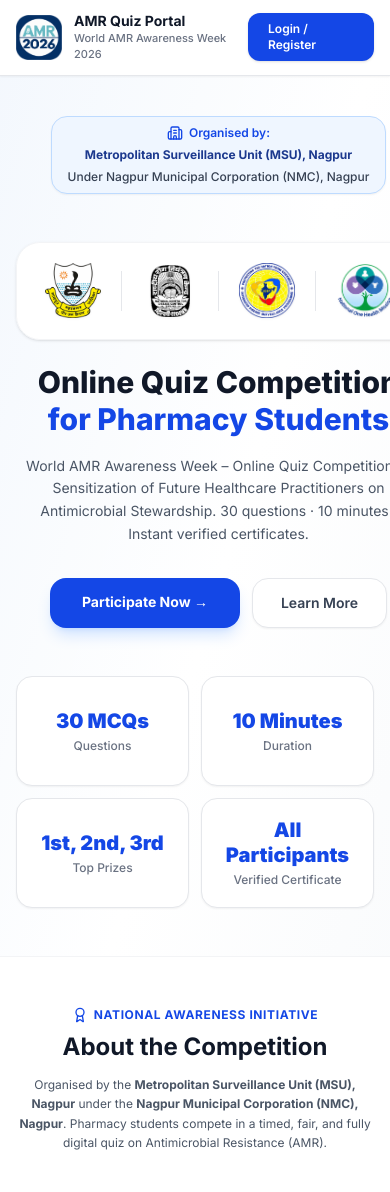
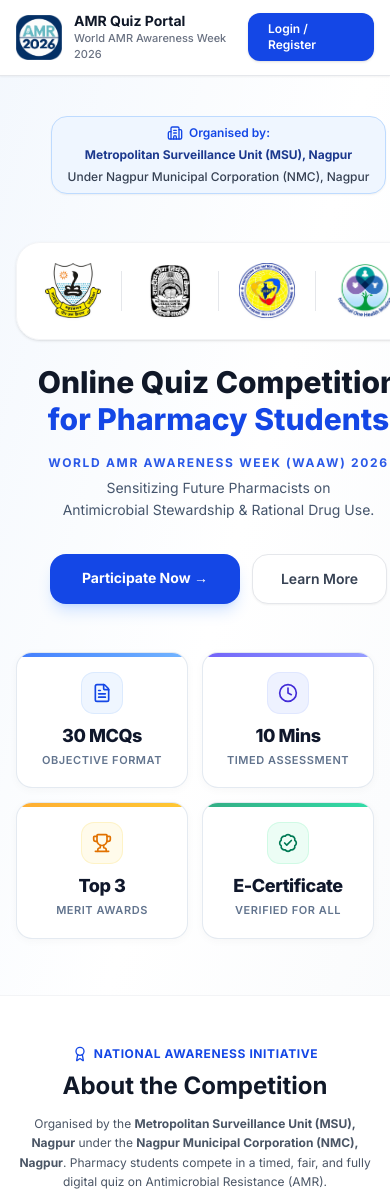
Before and after one commit to harshh619/quiz-dashboard, a Next.js app: page / in a window 390 px wide. Shown: the top 1192 px of the page. Built offline with nearby package versions, Linux system fonts and the light colour scheme.

Commit message:
style: redesign hero subtitle and highlight stat cards with institutional icons, top accents, and balanced typography

```diff
--- a/src/app/page.tsx
+++ b/src/app/page.tsx
@@ -1,7 +1,7 @@
 import Link from 'next/link'
 import Image from 'next/image'
-import { APP_NAME, APP_TAGLINE, ROUTES } from '@/constants'
-import { ShieldCheck, Award, Building2 } from 'lucide-react'
+import { APP_NAME, ROUTES } from '@/constants'
+import { Award, Building2, FileText, Clock, Trophy, BadgeCheck } from 'lucide-react'
 
 export default function HomePage() {
   return (
@@ -110,10 +110,14 @@ export default function HomePage() {
           <span className="text-blue-700">for Pharmacy Students</span>
         </h2>
 
-        <p className="text-sm sm:text-base text-gray-600 mb-8 max-w-2xl mx-auto leading-relaxed">
-          {APP_TAGLINE} — Sensitization of Future Healthcare Practitioners on Antimicrobial Stewardship.
-          30 questions · 10 minutes · Instant verified certificates.
+        <div className="mb-8 max-w-2xl mx-auto space-y-1.5">
+          <p className="text-xs sm:text-sm font-bold uppercase tracking-[0.14em] text-blue-700/90">
+            World AMR Awareness Week (WAAW) 2026
           </p>
+          <p className="text-sm sm:text-base text-slate-600 leading-relaxed font-normal text-balance">
+            Sensitizing Future Pharmacists on Antimicrobial Stewardship &amp; Rational Drug Use.
+          </p>
+        </div>
 
         <div className="flex gap-3 justify-center flex-wrap">
           <Link
@@ -131,27 +135,58 @@ export default function HomePage() {
         </div>
       </section>
 
-      {/* Stats Cards */}
-      <section className="max-w-4xl mx-auto px-4 pb-12 w-full">
-        <div className="grid grid-cols-2 md:grid-cols-4 gap-3 sm:gap-4 items-stretch">
+      {/* Key Highlights */}
+      <section className="max-w-4xl mx-auto px-4 pb-14 w-full">
+        <div className="grid grid-cols-2 md:grid-cols-4 gap-3.5 sm:gap-4 items-stretch">
           {[
-            { label: 'Questions', value: '30 MCQs' },
-            { label: 'Duration', value: '10 Minutes' },
-            { label: 'Top Prizes', value: '1st, 2nd, 3rd' },
-            { label: 'Verified Certificate', value: 'All Participants' },
-          ].map((stat) => (
+            {
+              icon: FileText,
+              value: '30 MCQs',
+              label: 'Objective Format',
+              iconBg: 'bg-blue-50 text-blue-700 ring-blue-100',
+              accent: 'from-blue-600 to-blue-400',
+            },
+            {
+              icon: Clock,
+              value: '10 Mins',
+              label: 'Timed Assessment',
+              iconBg: 'bg-indigo-50 text-indigo-700 ring-indigo-100',
+              accent: 'from-indigo-600 to-indigo-400',
+            },
+            {
+              icon: Trophy,
+              value: 'Top 3',
+              label: 'Merit Awards',
+              iconBg: 'bg-amber-50 text-amber-600 ring-amber-100',
+              accent: 'from-amber-500 to-amber-400',
+            },
+            {
+              icon: BadgeCheck,
+              value: 'E-Certificate',
+              label: 'Verified for All',
+              iconBg: 'bg-emerald-50 text-emerald-700 ring-emerald-100',
+              accent: 'from-emerald-600 to-emerald-400',
+            },
+          ].map((stat) => {
+            const Icon = stat.icon
+            return (
               <div
                 key={stat.label}
-              className="bg-white rounded-2xl border border-gray-200 p-4 sm:p-5 text-center shadow-xs flex flex-col justify-center items-center min-h-[110px]"
+                className="group relative bg-white rounded-2xl border border-slate-200/90 p-5 text-center shadow-[0_2px_10px_rgba(15,23,42,0.03)] hover:shadow-[0_10px_24px_rgba(30,64,175,0.08)] hover:border-blue-200 transition-all duration-200 flex flex-col justify-center items-center overflow-hidden"
               >
-              <div className="text-xl sm:text-2xl font-black text-blue-700 leading-tight">
+                <div className={`absolute top-0 inset-x-0 h-1 bg-gradient-to-r ${stat.accent} opacity-80`} />
+                <div className={`w-10 h-10 rounded-xl ${stat.iconBg} ring-1 flex items-center justify-center mb-3 group-hover:scale-105 transition-transform`}>
+                  <Icon className="w-5 h-5" />
+                </div>
+                <div className="text-lg sm:text-xl font-extrabold text-slate-900 tracking-tight leading-tight whitespace-nowrap">
                   {stat.value}
                 </div>
-              <div className="text-xs text-gray-500 mt-1 font-medium leading-tight">
+                <div className="text-[11px] uppercase tracking-wider text-slate-500 mt-1.5 font-semibold leading-tight">
                   {stat.label}
                 </div>
               </div>
-          ))}
+            )
+          })}
         </div>
       </section>
 
```
Lines whose indentation alone changed are shown as unchanged.
